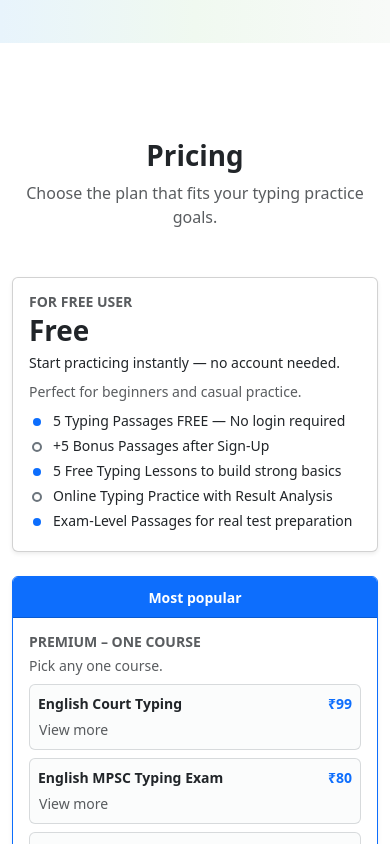
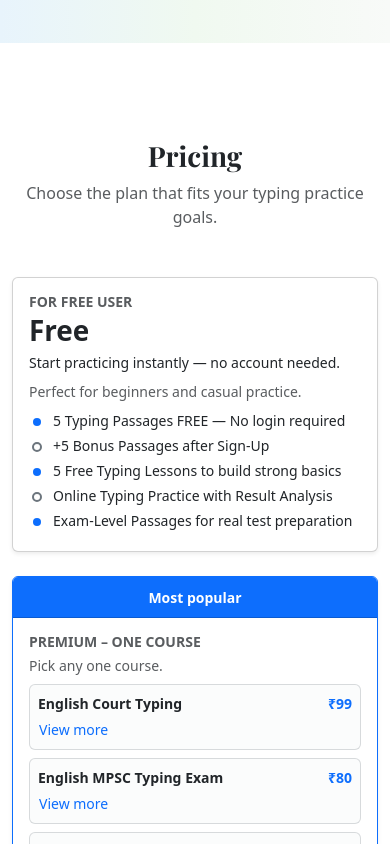
Before and after one commit to prarathod/typinghub-frontend, a React (Vite) app: page / in a window 390 px wide. Shown: the part 1080-1924 px from the top of the page. Built offline with nearby package versions, Linux system fonts and the light colour scheme; no server answers.

Commit message:
mobile response

```diff
--- a/index.html
+++ b/index.html
@@ -4,6 +4,9 @@
     <meta charset="UTF-8" />
     <link rel="icon" type="image/svg+xml" href="/vite.svg" />
     <meta name="viewport" content="width=device-width, initial-scale=1.0" />
+    <link rel="preconnect" href="https://fonts.googleapis.com" />
+    <link rel="preconnect" href="https://fonts.gstatic.com" crossorigin />
+    <link href="https://fonts.googleapis.com/css2?family=Playfair+Display:wght@400;500;600;700&display=swap" rel="stylesheet" />
     <title>Typing Practice Hub</title>
   </head>
   <body>
--- a/src/components/Pricing.tsx
+++ b/src/components/Pricing.tsx
@@ -168,7 +168,7 @@ export function Pricing() {
     <section id="pricing" className="py-5">
       <div className="container py-5">
         <div className="text-center mb-5">
-          <h2 className="display-6 fw-bold mb-2">Pricing</h2>
+          <h2 className="pricing-title display-6 fw-bold mb-2">Pricing</h2>
           <p className="text-muted">
             Choose the plan that fits your typing practice goals.
           </p>
@@ -242,7 +242,7 @@ export function Pricing() {
                         </div>
                         <button
                           type="button"
-                          className="btn btn-link btn-sm p-0 text-decoration-none small text-muted mt-1"
+                          className="btn btn-link btn-sm p-0 text-decoration-none small text-primary mt-1"
                           onClick={(e) => {
                             e.stopPropagation();
                             setExpandedProduct(expandedProduct === p.productId ? null : p.productId);
@@ -252,8 +252,8 @@ export function Pricing() {
                           {expandedProduct === p.productId ? "Hide details" : "View more"}
                         </button>
                         {expandedProduct === p.productId && (
-                          <p className="small text-muted mb-0 mt-1" style={{ lineHeight: 1.4 }}>
-                            Full access to all passages in this course. Practice and track progress.
+                          <p className="small text-muted mb-0 mt-1 text-primary" style={{ lineHeight: 1.4 }}>
+                            Full access to all passages in this course. Practice and track progress + All Lessons Included.
                           </p>
                         )}
                       </div>
--- a/src/index.css
+++ b/src/index.css
@@ -44,6 +44,11 @@ body {
 a {
   color: inherit;
   text-decoration: none;
+}
+
+/* Pricing section: title uses Playfair Display */
+.pricing-title {
+  font-family: "Playfair Display", serif;
 }
 
 /* Hero section: responsive height (reduced on mobile to limit top/bottom white space) */
```
